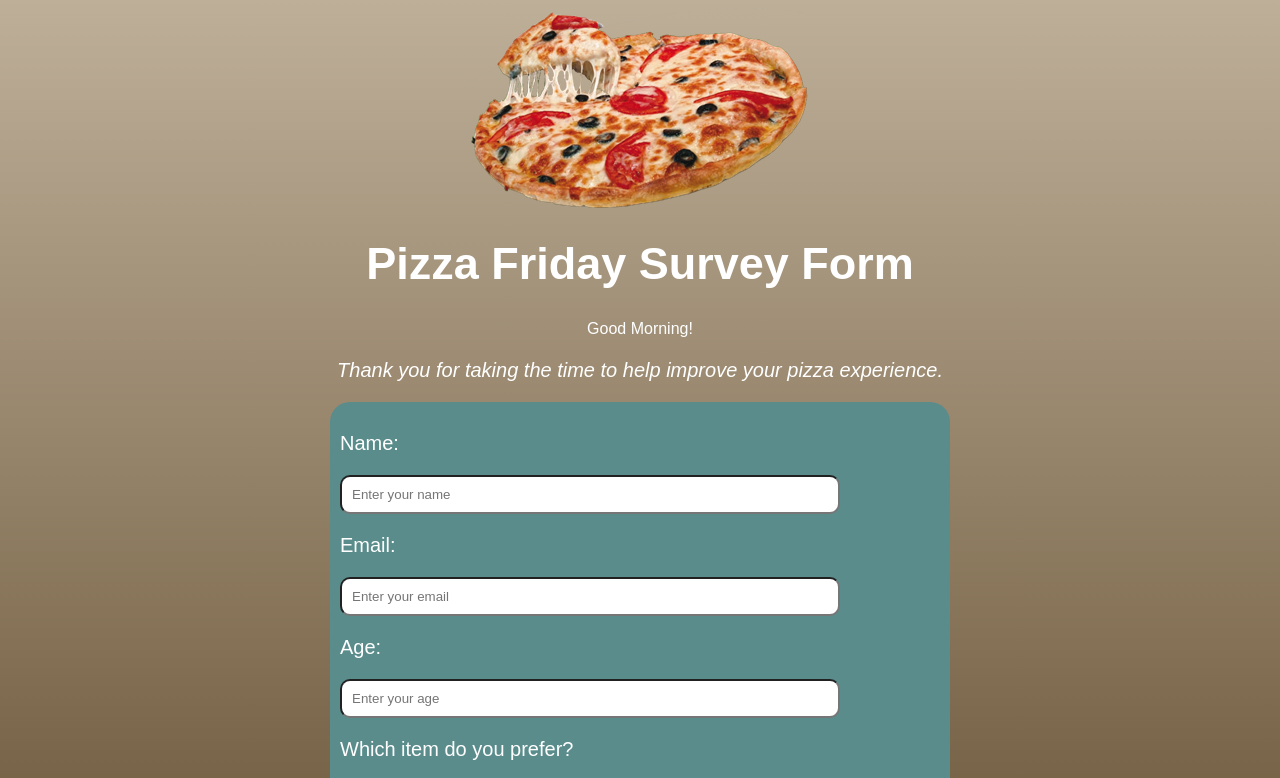
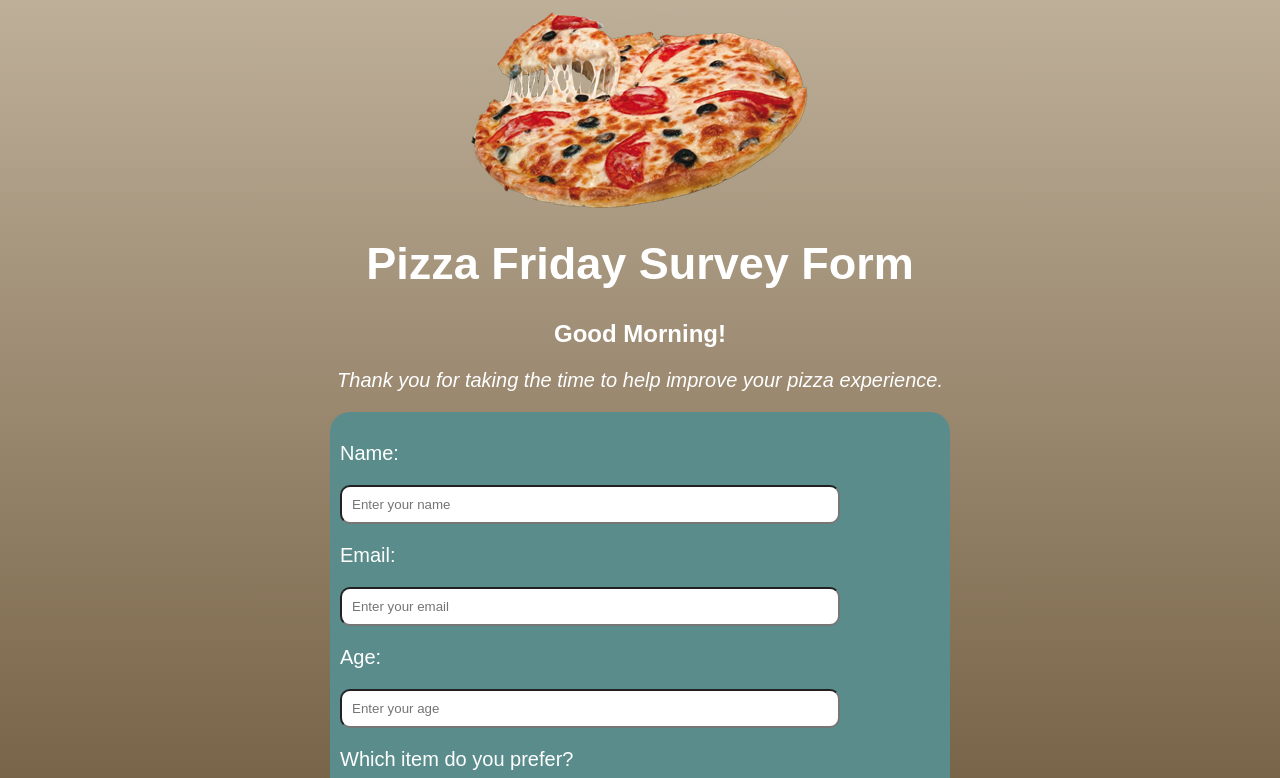
Before and after one commit to egpennington/Pizza_Friday_Survey_form, a plain HTML site: page index.html in a window 1280 px wide. Shown: the top 778 px of the page. Drawn offline with Linux system fonts and the light colour scheme.

Commit message:
Update index.html
added <h2> to Greeting

```diff
--- a/index.html
+++ b/index.html
@@ -15,7 +15,7 @@
     <img src="pizza.png" alt="Picture of whole pizza">
   </div>
   <h1 id="title">Pizza Friday Survey Form</h1>
-  <script src="app.js"></script>
+  <h2><script src="app.js"></script></h2>
   <p id="description">Thank you for taking the time to help improve your pizza experience. </p>
   <div id="body">
   <form id="survey-form" action="https://formspree.io/f/xknpyzll" method="post" id="my-form">
```
